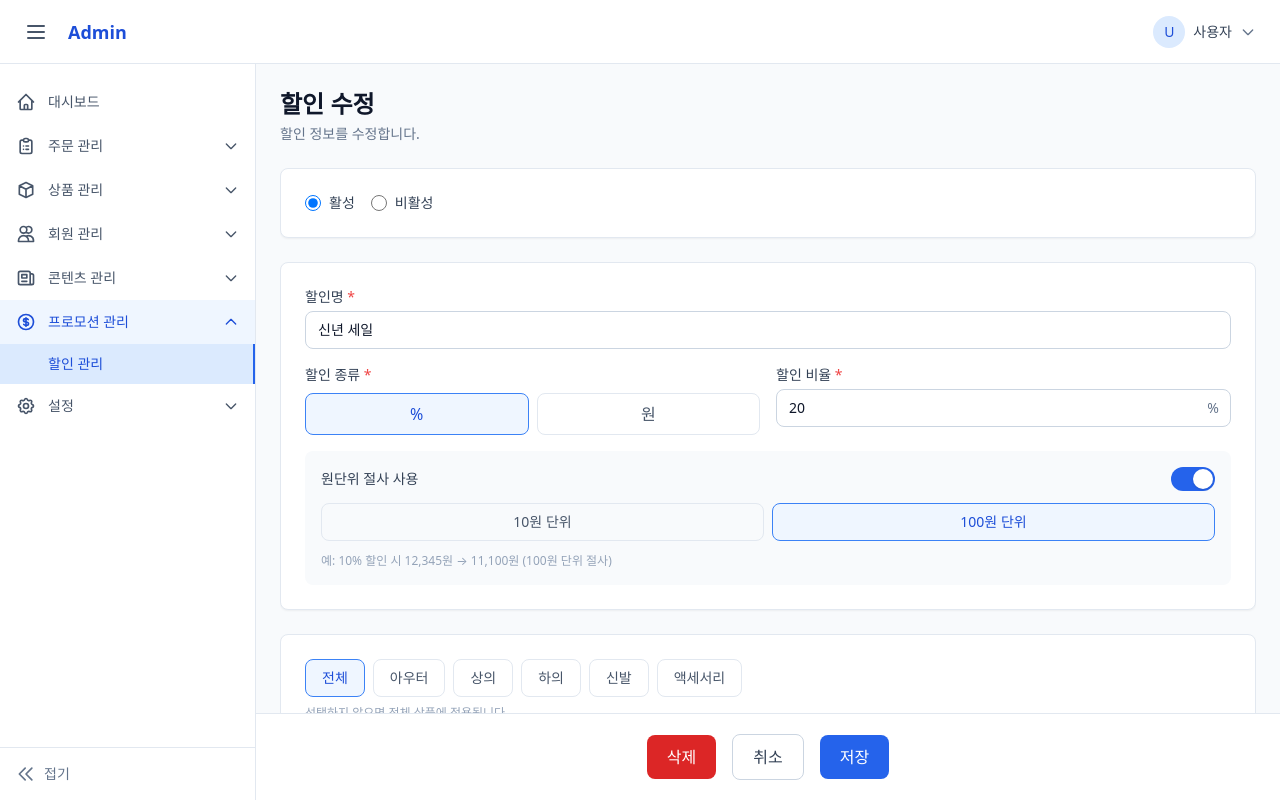
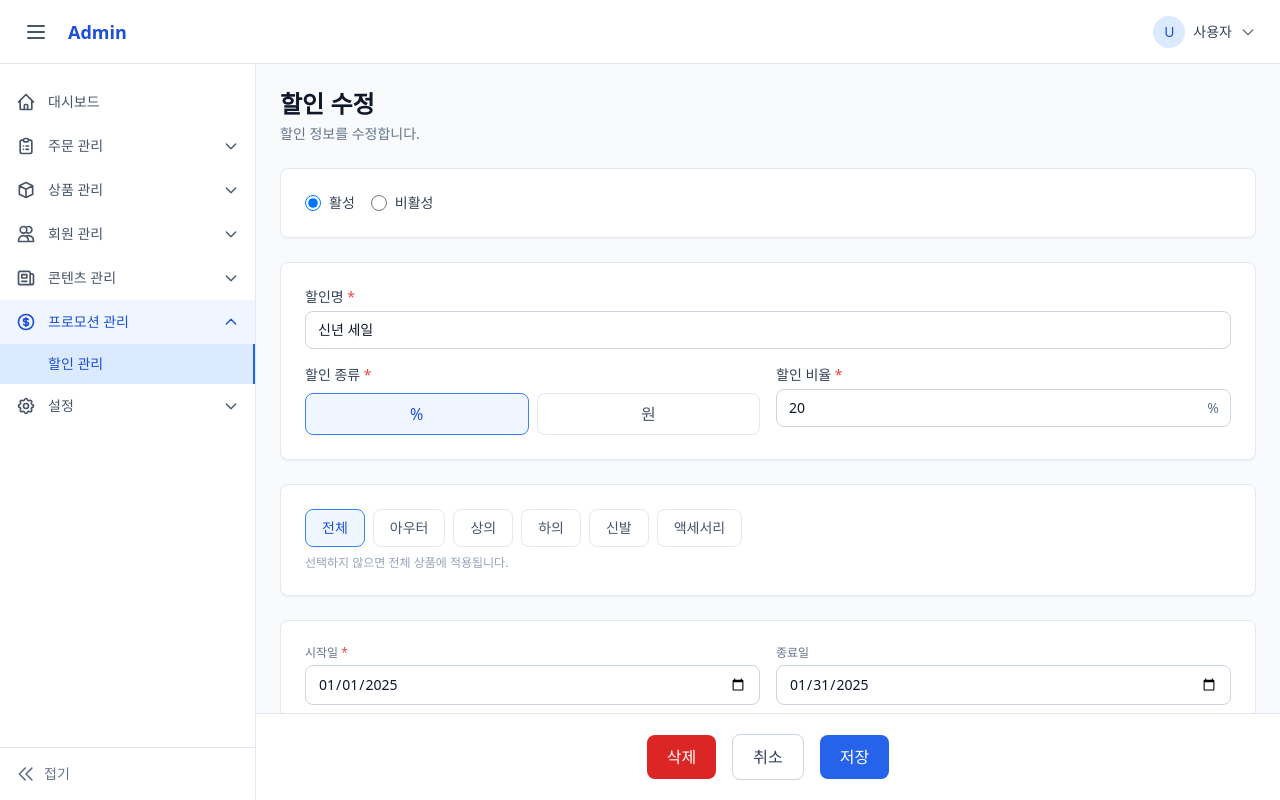
Before and after one commit to signaldecode/temp_admin, a Nuxt app: page /admin/promotions/discounts/1 in a window 1280 px wide. Built offline with nearby package versions, Linux system fonts and the light colour scheme.

Commit message:
style: 원단위 절사 삭제

```diff
--- a/app/pages/admin/promotions/discounts/[id].vue
+++ b/app/pages/admin/promotions/discounts/[id].vue
@@ -29,19 +29,11 @@ const categoryOptions = [
   { value: 'acc', label: '액세서리' },
 ]
 
-// 원단위 절사 옵션
-const roundingUnitOptions = [
-  { value: 10, label: '10원 단위' },
-  { value: 100, label: '100원 단위' },
-]
-
 // 폼 데이터
 const form = ref({
   name: '',
   type: 'percent',
   value: 0,
-  useRounding: false,
-  roundingUnit: 10,
   targetCategories: [],
   startDate: '',
   endDate: '',
@@ -80,8 +72,6 @@ const fetchDiscount = async () => {
     name: '신년 세일',
     type: 'percent',
     value: 20,
-    useRounding: true,
-    roundingUnit: 100,
     targetCategories: [],
     startDate: '2025-01-01',
     endDate: '2025-01-31',
@@ -117,8 +107,6 @@ const handleSave = async () => {
     name: form.value.name,
     type: form.value.type,
     value: form.value.value,
-    useRounding: form.value.type === 'percent' ? form.value.useRounding : false,
-    roundingUnit: form.value.type === 'percent' && form.value.useRounding ? form.value.roundingUnit : null,
     targetCategories: form.value.targetCategories.length > 0 ? form.value.targetCategories : null,
     startDate: form.value.startDate,
     endDate: form.value.hasEndDate ? form.value.endDate : null,
@@ -225,46 +213,6 @@ onMounted(() => {
               </div>
             </div>
           </div>
-
-          <!-- 원단위 절사 (% 선택 시에만 표시) -->
-          <div v-if="form.type === 'percent'" class="p-4 bg-neutral-50 rounded-lg space-y-3">
-            <label class="flex items-center justify-between cursor-pointer">
-              <span class="text-sm font-medium text-neutral-700">원단위 절사 사용</span>
-              <button
-                type="button"
-                role="switch"
-                :aria-checked="form.useRounding"
-                :class="[
-                  'relative inline-flex h-6 w-11 flex-shrink-0 cursor-pointer rounded-full border-2 border-transparent transition-colors duration-200 ease-in-out focus:outline-none focus:ring-2 focus:ring-primary-500 focus:ring-offset-2',
-                  form.useRounding ? 'bg-primary-600' : 'bg-neutral-200',
-                ]"
-                @click="form.useRounding = !form.useRounding"
-              >
-                <span
-                  :class="[
-                    'pointer-events-none inline-block h-5 w-5 transform rounded-full bg-white shadow ring-0 transition duration-200 ease-in-out',
-                    form.useRounding ? 'translate-x-5' : 'translate-x-0',
-                  ]"
-                />
-              </button>
-            </label>
-            <div v-if="form.useRounding" class="flex gap-2">
-              <label
-                v-for="opt in roundingUnitOptions"
-                :key="opt.value"
-                :class="[
-                  'flex-1 px-4 py-2 border rounded-lg cursor-pointer transition-colors text-center text-sm',
-                  form.roundingUnit === opt.value ? 'border-primary-500 bg-primary-50 text-primary-700 font-medium' : 'border-neutral-200 hover:border-neutral-300 text-neutral-600',
-                ]"
-              >
-                <input v-model="form.roundingUnit" type="radio" :value="opt.value" class="sr-only">
-                {{ opt.label }}
-              </label>
-            </div>
-            <p v-if="form.useRounding" class="text-xs text-neutral-400">
-              예: 10% 할인 시 12,345원 → {{ form.roundingUnit === 10 ? '11,110원 (10원 단위 절사)' : '11,100원 (100원 단위 절사)' }}
-            </p>
-          </div>
         </div>
       </UiCard>
 
```
